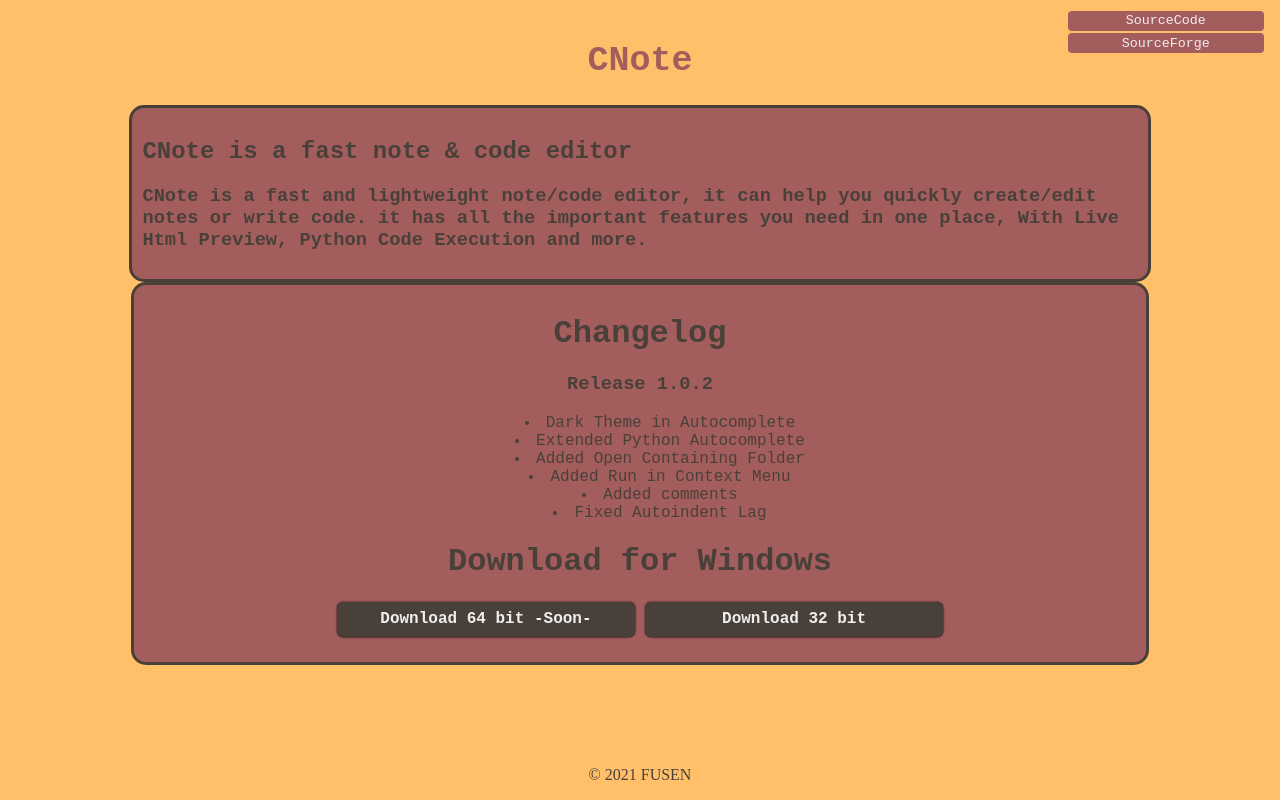
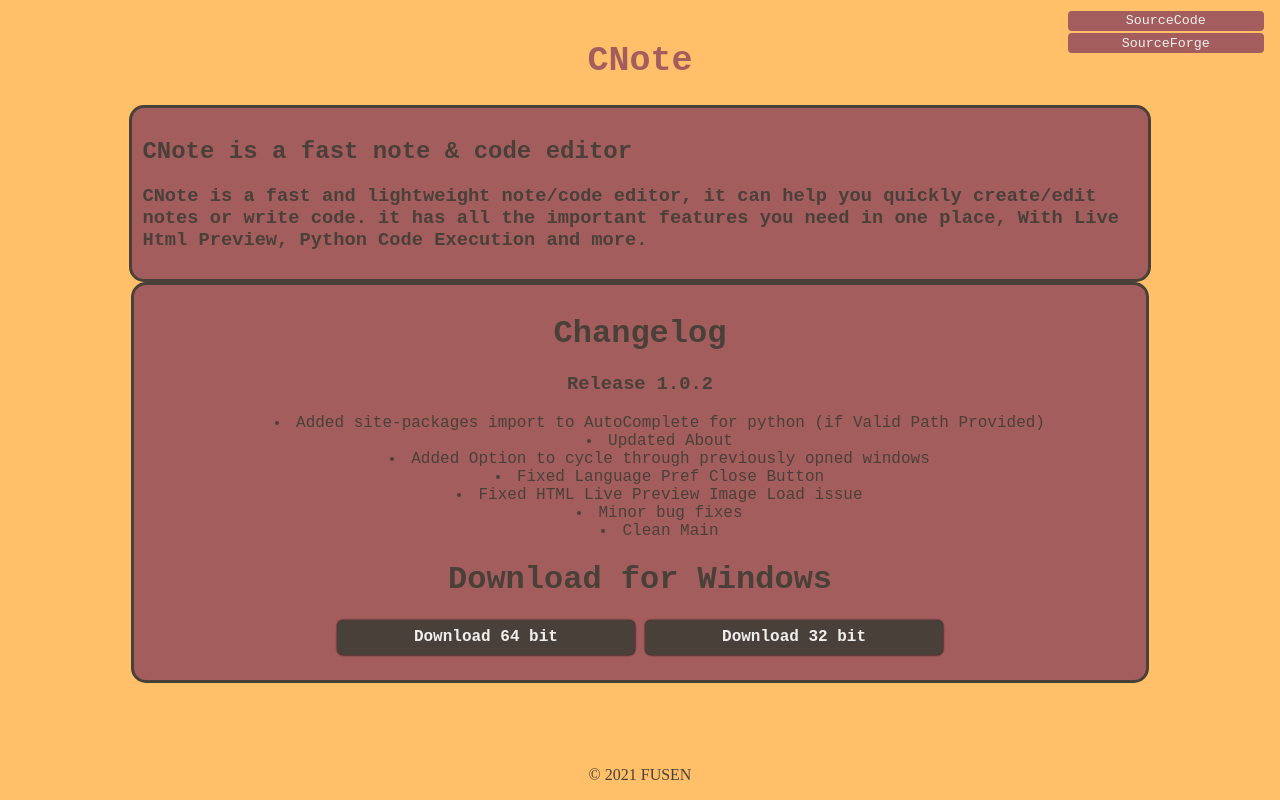
Before and after one commit to Fus3n/cnote, a plain HTML site: page index.html in a window 1280 px wide. Drawn offline with Linux system fonts and the light colour scheme; a web font is replaced by a local one.

Commit message:
Update index.html

```diff
--- a/index.html
+++ b/index.html
@@ -35,16 +35,19 @@
         <h1>Changelog</h1>
         <h3>Release 1.0.2</h3>
         <ul class="changelog_list">
-            <li>Dark Theme in Autocomplete</li>
-            <li>Extended Python Autocomplete</li>
-            <li>Added Open Containing Folder</li>
-            <li>Added Run in Context Menu</li>
-            <li>Added comments</li>
-            <li>Fixed Autoindent Lag</li>
+            <li>Added site-packages import to AutoComplete for python (if Valid Path Provided)</li>
+            <li>Updated About</li>
+            <li>Added Option to cycle through previously opned windows</li>
+            <li>Fixed Language Pref Close Button</li>
+            <li>Fixed HTML Live Preview Image Load issue</li>
+            <li>Minor bug fixes</li>
+            <li>Clean Main</li>
           </ul>
         <h1>Download for Windows</h1>
-        <a href=""><button class="down_btn" >Download 64 bit -Soon- </button></a>
-        <a href="https://github.com/Fus3n/cnote/releases/download/cnote1.2/CNote-1.0.2.exe"> <button class="down_btn">Download 32 bit</button></a>
+        <a href="https://github.com/Fus3n/cnote/releases/download/1.0.3/CNote-1.0.3-64bit.exe"><button class="down_btn" >Download 64 bit</button></a>
+        <a href="https://github.com/Fus3n/cnote/releases/download/1.0.3/CNote-1.0.3-32bit.exe"> <button class="down_btn">Download 32 bit</button></a>
+
+
 
 
 
```
